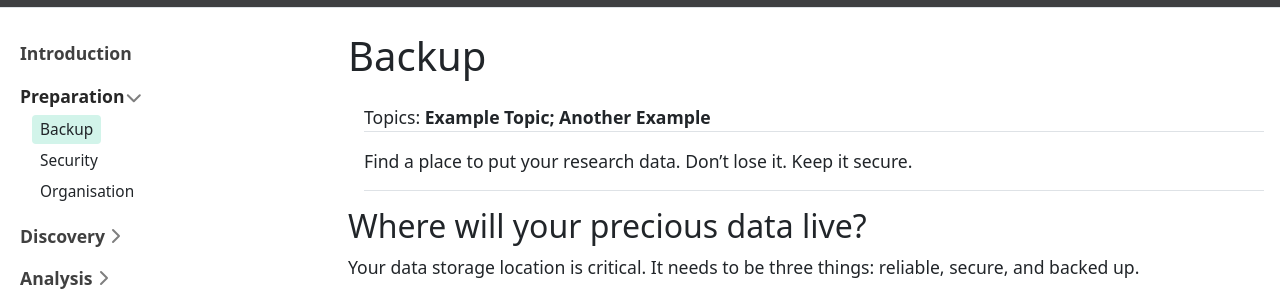
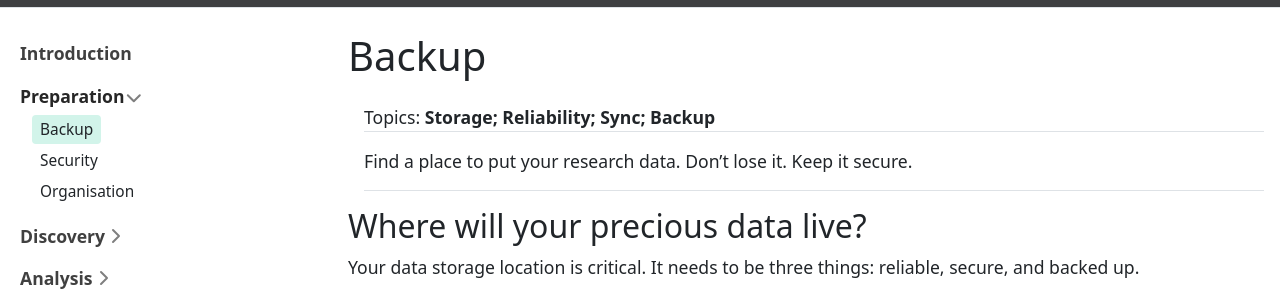
Before and after one commit to GULibrarySandbox/digital-tools, a Jekyll site: the page built from content/prep/backup.md, in a window 1280 px wide and 900 px high. Shown: the part 165-465 px from the top of the window. Built offline with Jekyll 4.4.1, drawn with Linux system fonts in a browser that asks for light colours.

Commit message:
Add topics to backup

```diff
--- a/content/prep/backup.md
+++ b/content/prep/backup.md
@@ -2,7 +2,7 @@
 section_id: Preparation
 nav_order: 2
 title: Backup
-topics: Example Topic; Another Example
+topics: Storage; Reliability; Sync; Backup
 description: >
     Find a place to put your research data. Don't lose it. Keep it secure.
 # youtubeid: moJgWrD6dwg
```
